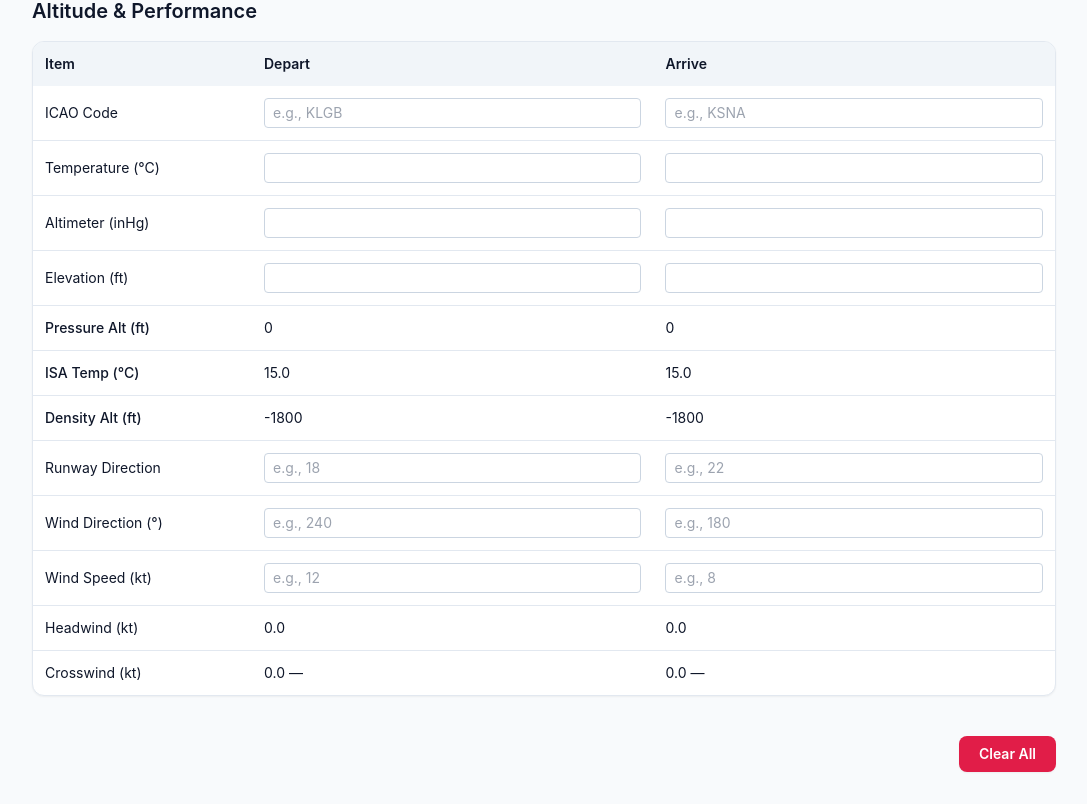
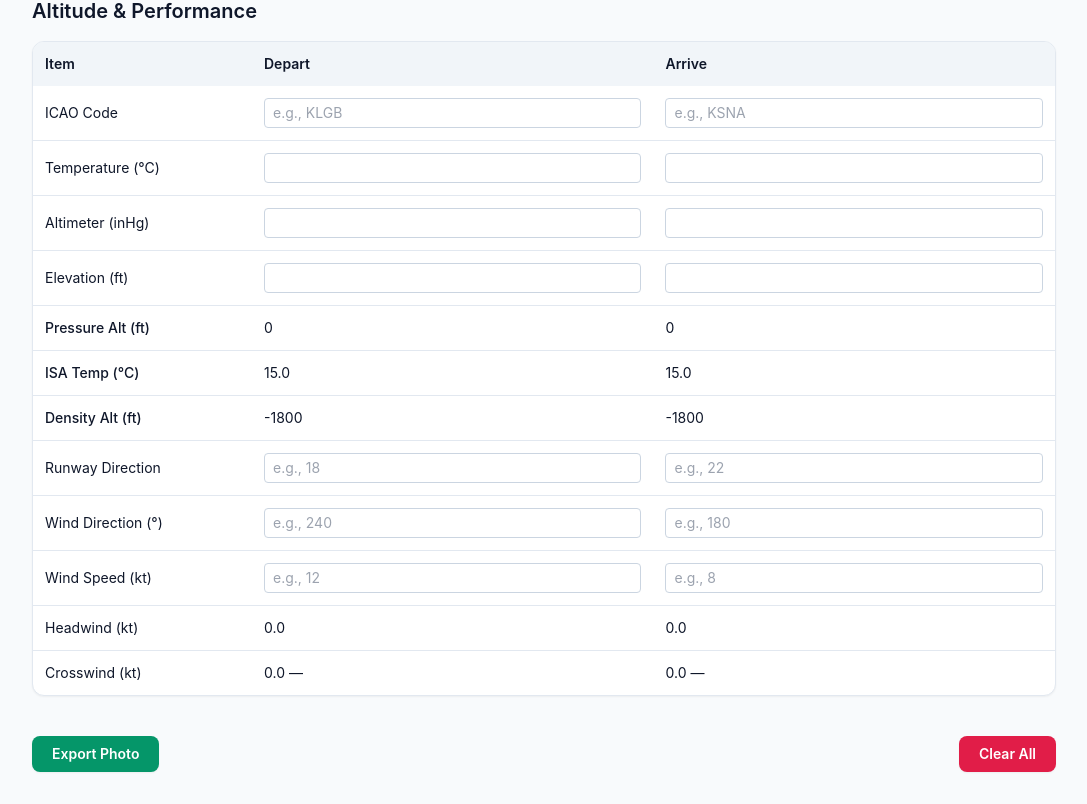
Before and after one commit to twn-wi11i4m/Piper-Archer-PA-28-TX-Weight-Balance, a React (Vite) app: page / in a window 1280 px wide. Shown: the part 854-1658 px from the top of the page, without its empty margins (96-1183 px from the left). Built offline with nearby package versions, Linux system fonts and the light colour scheme.

Commit message:
feat: add photo export functionality using html2canvas

```diff
--- a/package.json
+++ b/package.json
@@ -9,6 +9,7 @@
         "preview": "vite preview"
     },
     "dependencies": {
+        "html2canvas": "^1.4.1",
         "react": "^18.3.1",
         "react-dom": "^18.3.1"
     },
--- a/src/App.jsx
+++ b/src/App.jsx
@@ -1,4 +1,5 @@
-import React, { useEffect, useMemo, useState } from "react";
+import React, { useEffect, useMemo, useRef, useState } from "react";
+import html2canvas from "html2canvas";
 
 const FUEL_LB_PER_GAL = 6;
 const FUEL_BURN_GAL_PER_HR = 11;
@@ -88,6 +89,8 @@ const formatDensityAltFormula = (label, pressureAlt, temp, isaTemp, result) => {
 };
 
 function App() {
+  const exportRef = useRef(null);
+  const [isExporting, setIsExporting] = useState(false);
   // Weight & Balance States
   const [basicWeight, setBasicWeight] = useState("");
   const [basicArm, setBasicArm] = useState("");
@@ -463,9 +466,90 @@ function App() {
     setArriveRunwayDir("");
   };
 
+  const handleExportPhoto = async () => {
+    if (!exportRef.current || isExporting) return;
+    setIsExporting(true);
+    try {
+      const canvas = await html2canvas(exportRef.current, {
+        backgroundColor: "#f8fafc",
+        scale: 2,
+        useCORS: true,
+        onclone: (doc) => {
+          const view = doc.defaultView;
+          doc.querySelectorAll("input, textarea").forEach((el) => {
+            const value = el.value ?? "";
+            const placeholder = el.getAttribute("placeholder") ?? "";
+            const displayValue = value || placeholder;
+            if (!view) {
+              el.setAttribute("value", displayValue);
+              return;
+            }
+
+            const style = view.getComputedStyle(el);
+            const replacement = doc.createElement("div");
+            replacement.textContent = displayValue;
+            replacement.style.boxSizing = "border-box";
+            replacement.style.width = style.width;
+            replacement.style.height = style.height;
+            replacement.style.border = style.border;
+            replacement.style.borderRadius = style.borderRadius;
+            replacement.style.padding = style.padding;
+            replacement.style.fontFamily = style.fontFamily;
+            replacement.style.fontSize = style.fontSize;
+            replacement.style.fontWeight = style.fontWeight;
+            replacement.style.lineHeight = style.lineHeight;
+            replacement.style.color = style.color;
+            replacement.style.backgroundColor = style.backgroundColor;
+            replacement.style.display = "flex";
+            replacement.style.alignItems = "center";
+            replacement.style.justifyContent = "flex-start";
+            replacement.style.overflow = "hidden";
+            replacement.style.whiteSpace = "nowrap";
+
+            el.replaceWith(replacement);
+          });
+
+          doc.querySelectorAll("select").forEach((el) => {
+            const selectEl = el;
+            if (selectEl.selectedIndex >= 0) {
+              const option = selectEl.options[selectEl.selectedIndex];
+              if (option) option.setAttribute("selected", "selected");
+            }
+          });
+        },
+      });
+      const dataUrl = canvas.toDataURL("image/png");
+      const fileName = `pa28-weight-balance-${new Date()
+        .toISOString()
+        .slice(0, 10)}.png`;
+
+      const isIOS = /iPad|iPhone|iPod/.test(navigator.userAgent);
+      if (isIOS) {
+        const newTab = window.open();
+        if (newTab) {
+          newTab.document.title = "Weight & Balance";
+          const img = newTab.document.createElement("img");
+          img.src = dataUrl;
+          img.style.maxWidth = "100%";
+          newTab.document.body.style.margin = "0";
+          newTab.document.body.appendChild(img);
+        }
+      } else {
+        const link = document.createElement("a");
+        link.href = dataUrl;
+        link.download = fileName;
+        document.body.appendChild(link);
+        link.click();
+        link.remove();
+      }
+    } finally {
+      setIsExporting(false);
+    }
+  };
+
   return (
     <div className="min-h-screen bg-slate-50 px-4 py-8 text-slate-900">
-      <div className="mx-auto max-w-5xl space-y-10">
+      <div ref={exportRef} className="mx-auto max-w-5xl space-y-10">
         <header className="space-y-2">
           <h1 className="text-3xl font-bold text-slate-900">
             Piper Archer PA-28-TX Weight & Balance
@@ -928,7 +1012,14 @@ function App() {
           </div>
         </section>
 
-        <div className="flex justify-end">
+        <div className="flex flex-wrap items-center justify-between gap-3">
+          <button
+            onClick={handleExportPhoto}
+            disabled={isExporting}
+            className="rounded-lg bg-emerald-600 px-5 py-2 text-sm font-semibold text-white shadow-sm transition hover:bg-emerald-700 disabled:cursor-not-allowed disabled:opacity-70"
+          >
+            {isExporting ? "Exporting…" : "Export Photo"}
+          </button>
           <button
             onClick={clearAll}
             className="rounded-lg bg-rose-600 px-5 py-2 text-sm font-semibold text-white shadow-sm transition hover:bg-rose-700"
```
Also changed, not shown: 1 other file (tests, documents, lock files or other folders).
